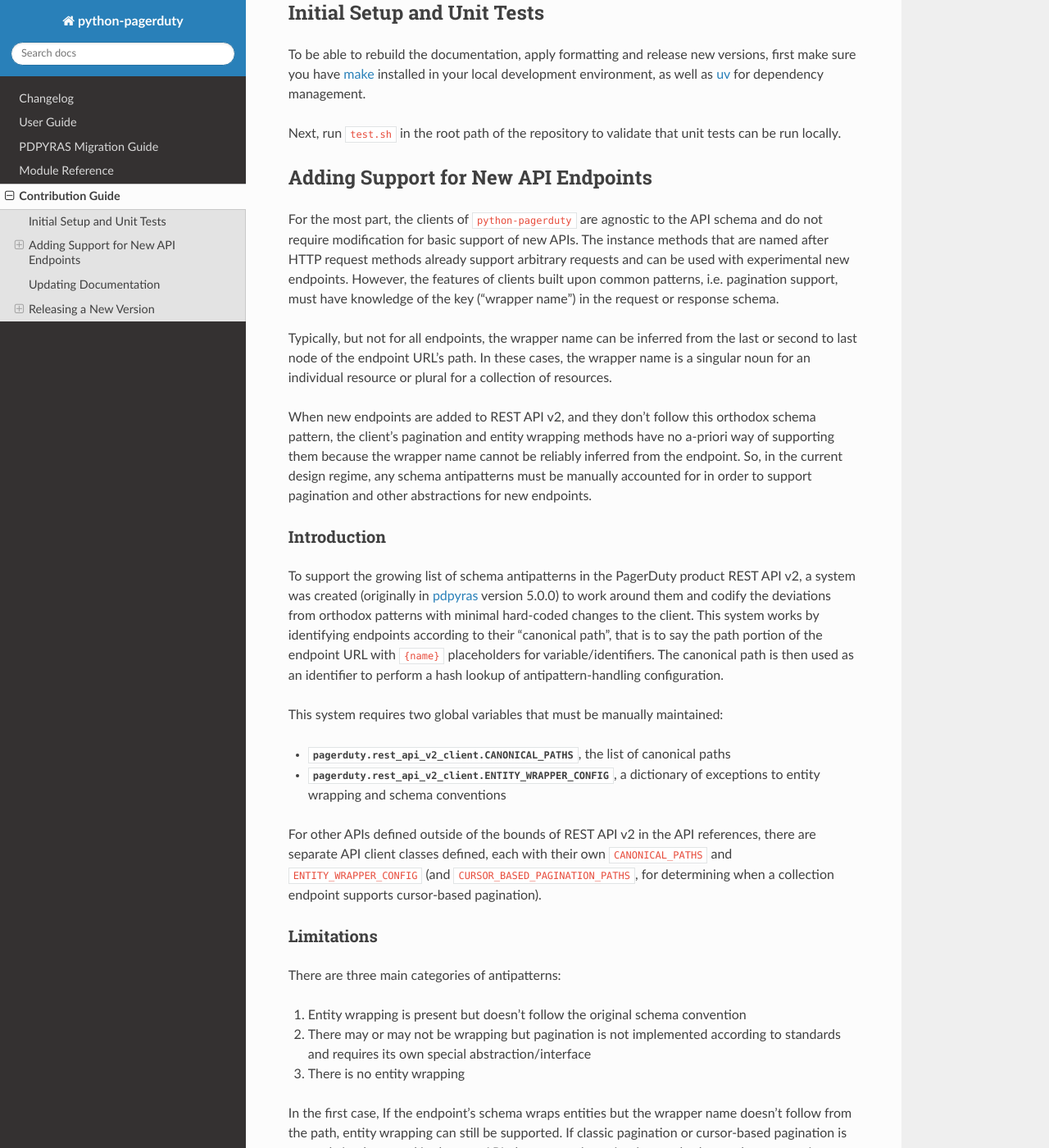
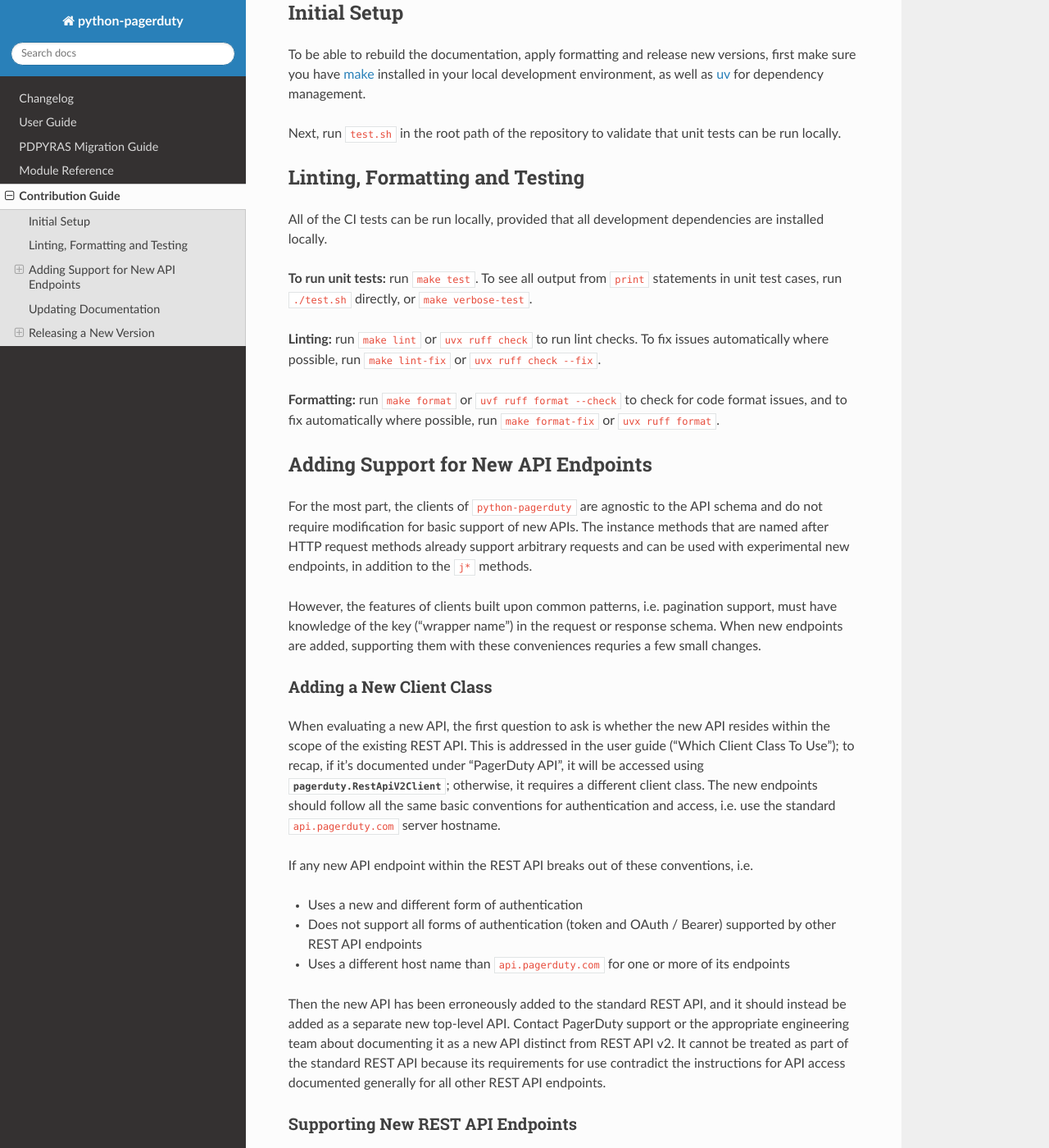
Before and after one commit to PagerDuty/python-pagerduty, a Sphinx documentation site: the page built from sphinx/source/contributing.rst, in a window 1280 px wide and 1400 px high, scrolled down 354 px. Shown: the whole window at 82% size. Built offline with Sphinx 7.4.7 and the Read the Docs theme 3.1.0, drawn with Linux system fonts in a browser that asks for light colours; some of the changed text lies outside the part shown.

Commit message:
docs: Add clarifying sections regarding different APIs and client classes to user guide and contribution guide

```diff
--- a/sphinx/source/contributing.rst
+++ b/sphinx/source/contributing.rst
@@ -21,16 +22,64 @@
 Next, run ``test.sh`` in the root path of the repository to validate that unit
 tests can be run locally.
 
+
+Linting, Formatting and Testing
+-------------------------------
+All of the CI tests can be run locally, provided that all development
+dependencies are installed locally.
+
+**To run unit tests:** run ``make test``. To see all output from ``print``
+statements in unit test cases, run ``./test.sh`` directly, or ``make
+verbose-test``.
+
+**Linting:** run ``make lint`` or ``uvx ruff check`` to run lint checks. To fix
+issues automatically where possible, run ``make lint-fix`` or ``uvx ruff check
+--fix``.
+
+**Formatting:** run ``make format`` or ``uvf ruff format --check`` to check for code format
+issues, and to fix automatically where possible, run ``make format-fix`` or
+``uvx ruff format``.
+
+
 Adding Support for New API Endpoints
 ------------------------------------
 For the most part, the clients of ``python-pagerduty`` are agnostic to the API
 schema and do not require modification for basic support of new APIs. The
 instance methods that are named after HTTP request methods already support
-arbitrary requests and can be used with experimental new endpoints. However,
-the features of clients built upon common patterns, i.e. pagination support,
-must have knowledge of the key ("wrapper name") in the request or response
-schema.
+arbitrary requests and can be used with experimental new endpoints, in addition
+to the ``j*`` methods.
 
+However, the features of clients built upon common patterns, i.e. pagination
+support, must have knowledge of the key ("wrapper name") in the request or
+response schema. When new endpoints are added, supporting them with these
+conveniences requries a few small changes.
+
+Adding a New Client Class
+*************************
+When evaluating a new API, the first question to ask is whether the new API
+resides within the scope of the existing REST API. This is addressed in the
+user guide ("Which Client Class To Use"); to recap, if it's documented under
+"PagerDuty API", it will be accessed using :attr:`pagerduty.RestApiV2Client`;
+otherwise, it requires a different client class.  The new endpoints should
+follow all the same basic conventions for authentication and access, i.e. use
+the standard ``api.pagerduty.com`` server hostname.
+
+If any new API endpoint within the REST API breaks out of these conventions, i.e.
+
+* Uses a new and different form of authentication
+* Does not support all forms of authentication (token and OAuth / Bearer) supported by other REST API endpoints
+* Uses a different host name than ``api.pagerduty.com`` for one or more of its endpoints
+
+Then the new API has been erroneously added to the standard REST API, and it
+should instead be added as a separate new top-level API. Contact PagerDuty
+support or the appropriate engineering team about documenting it as a new API
+distinct from REST API v2. It cannot be treated as part of the standard REST
+API because its requirements for use contradict the instructions for API access
+documented generally for all other REST API endpoints.
+
+
+Supporting New REST API Endpoints
+*********************************
 Typically, but not for all endpoints, the wrapper name can be inferred from the
 last or second to last node of the endpoint URL's path. In these cases, the
 wrapper name is a singular noun for an individual resource or plural for a
@@ -43,8 +92,6 @@
 schema antipatterns must be manually accounted for in order to support
 pagination and other abstractions for new endpoints.
 
-Introduction
-************
 To support the growing list of schema antipatterns in the PagerDuty product
 REST API v2, a system was created (originally in `pdpyras`_ version 5.0.0) to
 work around them and codify the deviations from orthodox patterns with minimal
@@ -58,15 +105,22 @@
 
 * :attr:`pagerduty.rest_api_v2_client.CANONICAL_PATHS`, the list of canonical paths
 * :attr:`pagerduty.rest_api_v2_client.ENTITY_WRAPPER_CONFIG`, a dictionary of exceptions to entity wrapping and schema conventions
+* :attr:`pagerduty.rest_api_v2_client.CURSOR_BASED_PAGINATION_PATHS`, a list of canonical paths that support cursor-based pagination
 
-For other APIs defined outside of the bounds of REST API v2 in the API
-references, there are separate API client classes defined, each with their own
-``CANONICAL_PATHS`` and ``ENTITY_WRAPPER_CONFIG`` (and
-``CURSOR_BASED_PAGINATION_PATHS``, for determining when a collection endpoint
-supports cursor-based pagination).
+For other APIs defined outside of the bounds of REST API v2 (as structured in
+the API references), but that use similar patterns to REST API v2, there are
+separate API client classes defined for them based on ``RestApiV2BaseClient``,
+namespaced within ther own modules. The modules also contain their own
+definitions for ``CANONICAL_PATHS``, ``ENTITY_WRAPPER_CONFIG`` and
+``CURSOR_BASED_PAGINATION_PATHS`` that are used for those APIs. These lists and
+dictionaries are namespaced within the modules where the client classes that
+use them are also defined, i.e.
+:attr:`pagerduty.slack_integration_api_client.CANONICAL_PATHS` defines the list
+of canonical paths within the Slack Integration API (except for Slack
+Connections, which use a different client).
 
-Limitations
-***********
+Entity Wrapping Limitations
+***************************
 There are three main categories of antipatterns:
 
 1. Entity wrapping is present but doesn't follow the original schema convention
@@ -83,17 +137,19 @@
 according to documented standards, automatic pagination cannot be supported for
 the new resource collection endpoints.
 
+
 Updating the Canonical Path Set
 *******************************
-The first step for adding support for new APIs is to have a copy of the API
-Reference source code (this is a private GitHub repository owned by the
-PagerDuty org). The script ``scripts/get_path_list/get_path_list.py`` can then
-be used to automatically generate definitions of the global variables
+To add support for new REST API endpoints, have a copy of the API Reference
+source code (this is a private GitHub repository owned by the PagerDuty org).
+Next, run the script ``scripts/get_path_list/get_path_list.py`` to
+automatically generate definitions of the global variables
 :attr:`pagerduty.rest_api_v2_client.CANONICAL_PATHS` and
-:attr:`pagerduty.rest_api_v2_client.CURSOR_BASED_PAGINATION_PATHS` that can be copied into the
-source code to replace the existing definitions. The script takes one argument:
-a path to the file ``reference/v2/Index.yaml`` within the reference source
-repository.
+:attr:`pagerduty.rest_api_v2_client.CURSOR_BASED_PAGINATION_PATHS` that can be
+copied into the source code to replace the existing definitions. The script
+takes one argument: a path to the file ``reference/v2/Index.yaml`` within the
+reference source repository.
+
 
 Evaluating New Endpoints For Support
 ************************************
@@ -101,10 +157,11 @@
 reference for each new endpoint added to the canonical path list, to see if it
 follows classic schema conventions for entity wrapping. If any new path does
 not, adding support for it will also require adding entries to
-:attr:`pagerduty.rest_api_v2_client.ENTITY_WRAPPER_CONFIG`. "Classic schema conventions" refers to
-the logic codified in :attr:`pagerduty.infer_entity_wrapper` and
-:attr:`pagerduty.unwrap` (where a "node" is a component of the path component
-of the URL, separated by forward slashes):
+:attr:`pagerduty.rest_api_v2_client.ENTITY_WRAPPER_CONFIG`. "Classic schema
+conventions" refers to the logic codified in
+:attr:`pagerduty.infer_entity_wrapper` and :attr:`pagerduty.unwrap` (where a
+"node" is a component of the path component of the URL, separated by forward
+slashes):
 
 **1:** If the last node of the path is an opaque identifier, then the path corresponds
 to an individual PagerDuty resource, and the request and response wrapper names
```
Also changed, not shown: other parts of sphinx/source/contributing.rst (+3 -2 lines), sphinx/source/user_guide.rst (+42 -12 lines).
